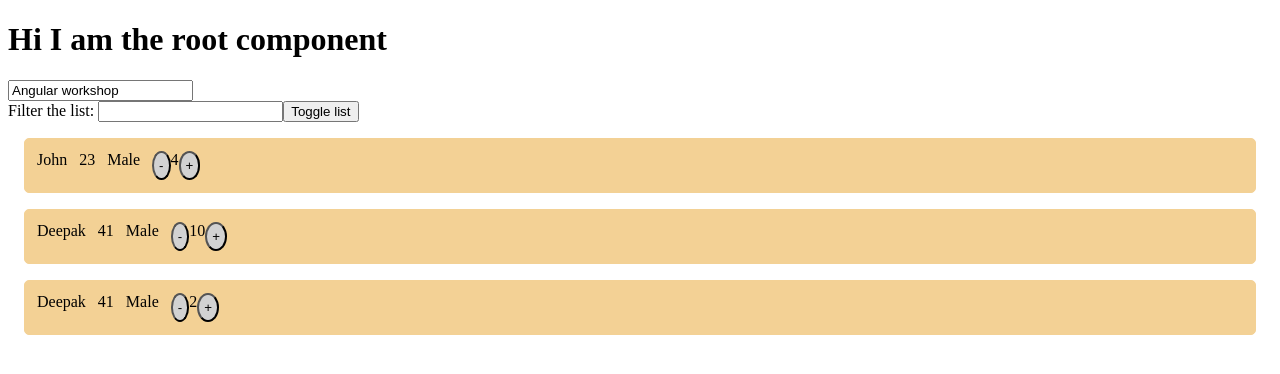
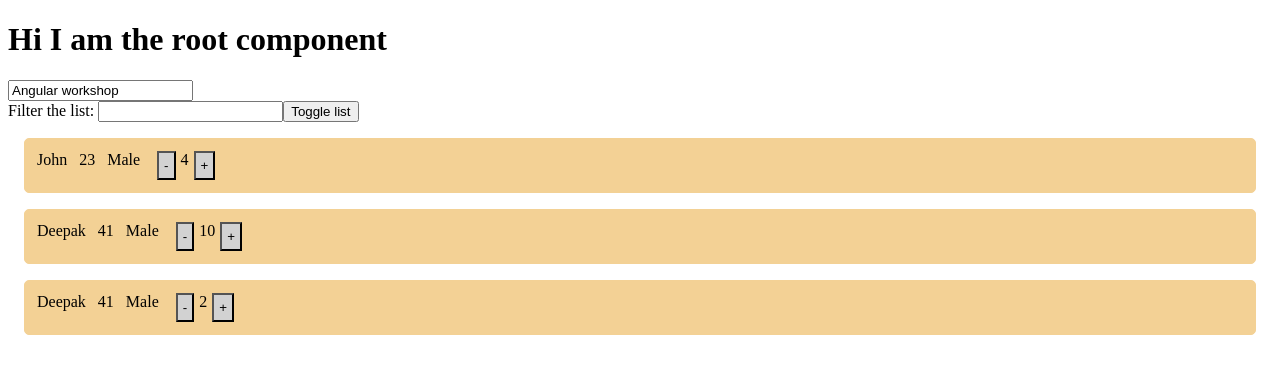
Before and after one commit to arunredhu/nagp-work, an Angular app: page / in a window 1280 px wide. Shown: the top 374 px of the page. Built offline with nearby package versions, Linux system fonts and the light colour scheme.

Commit message:
Button style changes

```diff
--- a/src/app/user-info/user-info.component.scss
+++ b/src/app/user-info/user-info.component.scss
@@ -18,6 +18,7 @@
 
 .inc-btn {
   padding: 5px;
-  border-radius: 50%;
+  margin-left: 5px;
+  margin-right: 5px;
   background: #d2d2d2;
 }
```
